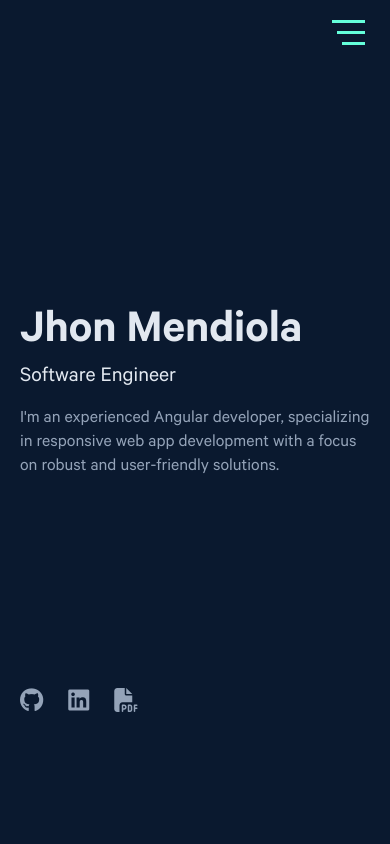
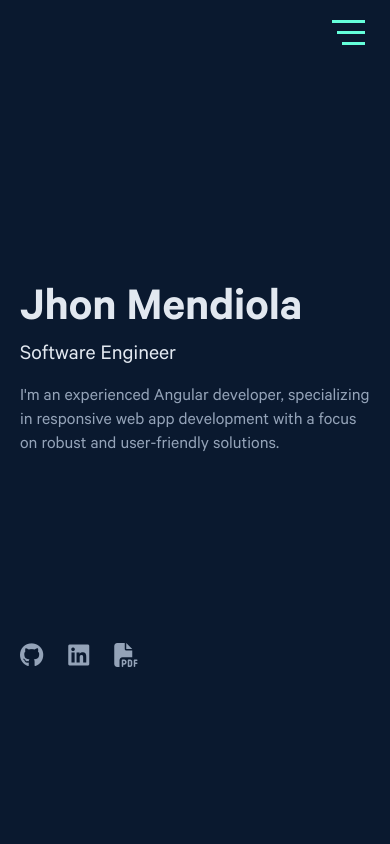
Before and after one commit to AngPayas055/portfoliov2, an Angular app: page /main/home in a window 390 px wide. Shown: the top 844 px of the page. Built offline with nearby package versions, Linux system fonts and the light colour scheme.

Commit message:
fix overflowing to bottom

```diff
--- a/src/app/modules/main/home/home.component.css
+++ b/src/app/modules/main/home/home.component.css
@@ -201,6 +201,7 @@
     }
     .btn-icon-cont{
         margin-top: 35px;
+        padding-bottom: 8vh;
     }
     #about{
         padding: 0 0 23vh;
```
